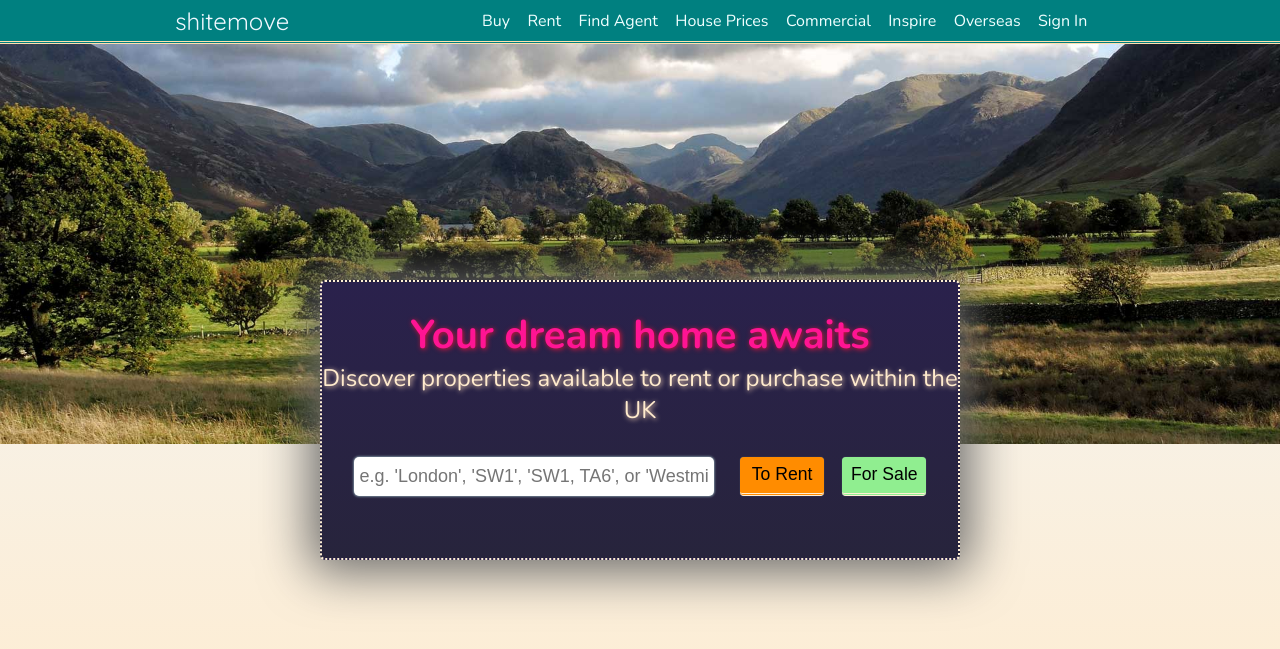
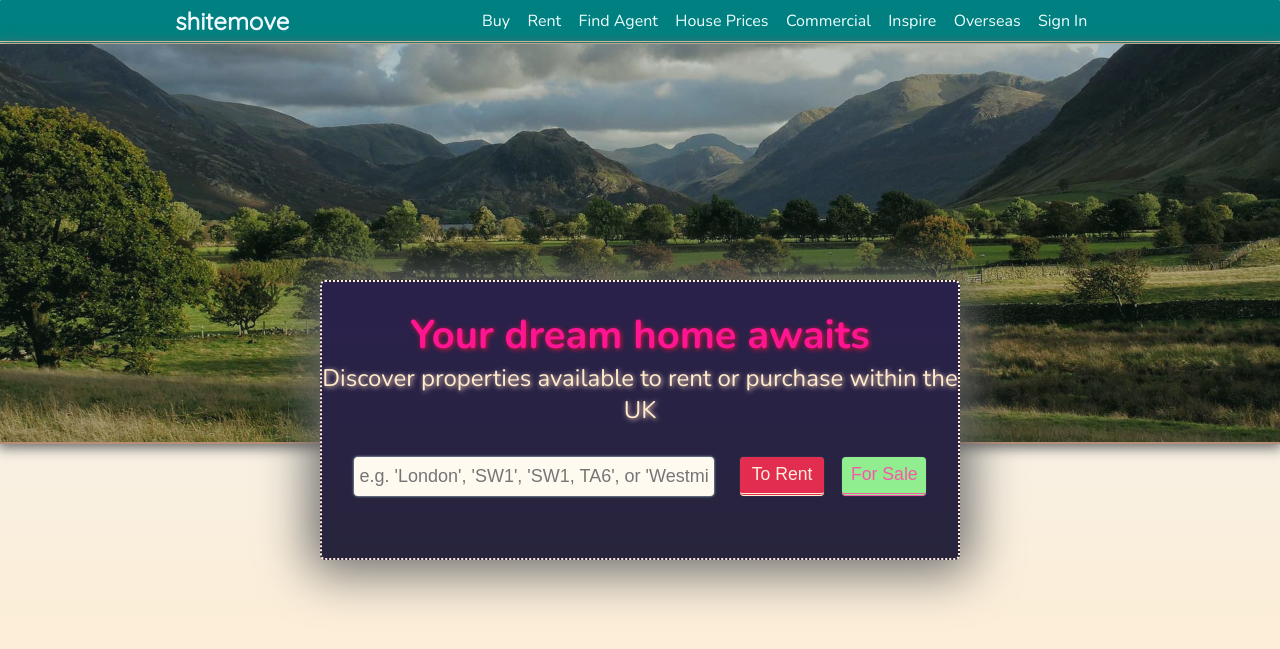
Before and after one commit to Schnarfengargle123/Shitemove, a PHP site: page / in a window 1280 px wide. Shown: the top 649 px of the page. Run offline with PHP 8.4, Linux system fonts and the light colour scheme; data that the repository does not hold is empty.

Commit message:
Additional style changes to Header and Modal

```diff
--- a/public/styles/main.css
+++ b/public/styles/main.css
@@ -30,11 +30,12 @@ nav {
   width: 100%;
   height: 5.5%;
   border-bottom: 3px double navajowhite;
-  box-shadow: 0 3px 10px 2px silver;
+  /* box-shadow: 0 3px 10px 2px silver; */
   display: flex;
   flex-direction: column;
   justify-content: center;
   align-items: center;
+  border-radius: 1px;
 }
 
 .navigation {
@@ -49,7 +50,7 @@ nav {
 
 .navigation__brand {
   font-size: x-large;
-  /* font-weight: 700; */
+  font-weight: 700;
   color: aliceblue;
   font-family: 'Quicksand', sans-serif;
   transition: 200ms;
@@ -59,6 +60,7 @@ nav {
   transform: translateY(-2%);
   color: snow;
   text-shadow: 1px 1px 5px blanchedalmond;
+  text-shadow: 1px 1px 5px skyblue;
 }
 
 .navigation__links {
@@ -97,6 +99,8 @@ header {
     height: 50vh;
     background-position: 0 -11rem;
     background-size: cover;
+    box-shadow: 0 2px 12px 2px dimgray;
+    border-bottom: 2px solid rgb(182, 142, 119);
 }
 
 .header-content {
@@ -106,6 +110,7 @@ header {
     align-items: center;
     width: 100vw;
     height: 100%;
+    background-color: rgba(25, 53, 37, 0.299);
 }
 
 .search-box {
@@ -166,11 +171,13 @@ header {
     height: 35%;
     font-size: large;
     padding: 0 1%;
-    border-radius: 5px;
+    border-radius: 4px;
     border: none;
+    outline: 2px dotted limegreen;
     box-shadow: 0 0 2px 1px slategray;
     outline: none;
     transition: 200ms;
+    background-color: floralwhite;
 }
 
 .search-box__controls input:focus {
@@ -206,21 +213,26 @@ header {
 }
 
 #rent {
-    background-color: darkorange;
+    background-color: rgb(226, 45, 81);
+    color: papayawhip;
     transition: 200ms;
 }
 
 #rent:hover {
-    background-color: rgb(255, 155, 33);
-    color: papayawhip;
+    background-color: papayawhip;
+    color: crimson;
+    border-bottom: double 3px crimson;
 }
 
 #sale {
     background-color: lightgreen;
+    color: rgb(249, 87, 168);
     transition: 200ms;
+    border-bottom: double 3px rgb(249, 87, 168);
 }
 
 #sale:hover {
-    background-color: rgb(162, 253, 162);
-    color: royalblue;
+    background-color: rgb(249, 87, 168);
+    color: lightgreen;
+    border-bottom: double 3px lightgreen;
 }
--- a/views/home.php
+++ b/views/home.php
@@ -2,7 +2,6 @@
 
     <header>
         <div class="header-content"></div>
-
     </header>
 
     <div class="search-box">
```
